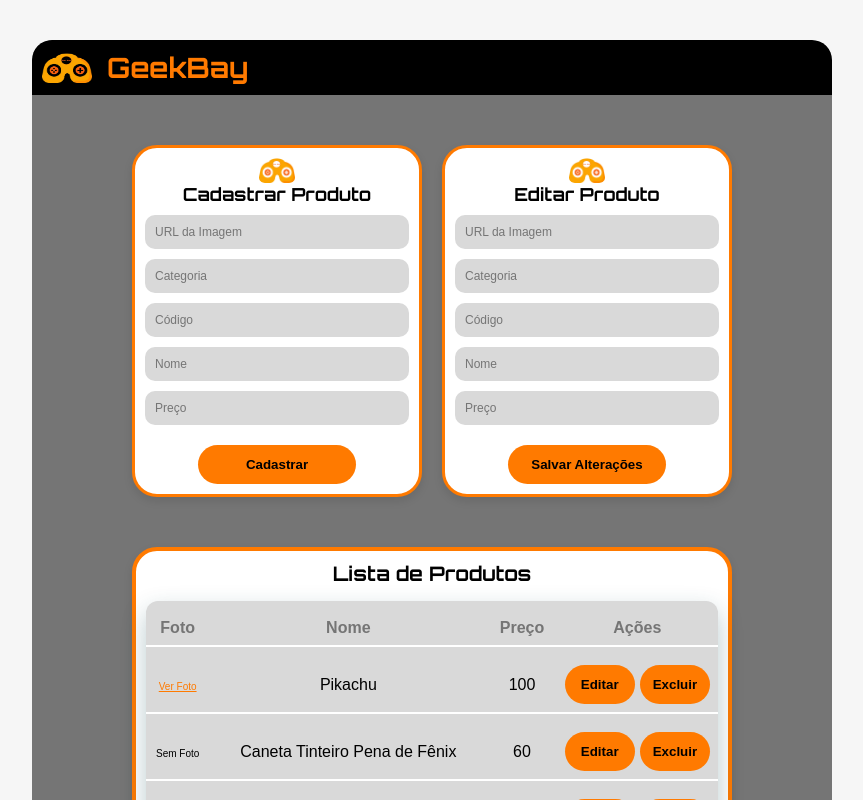
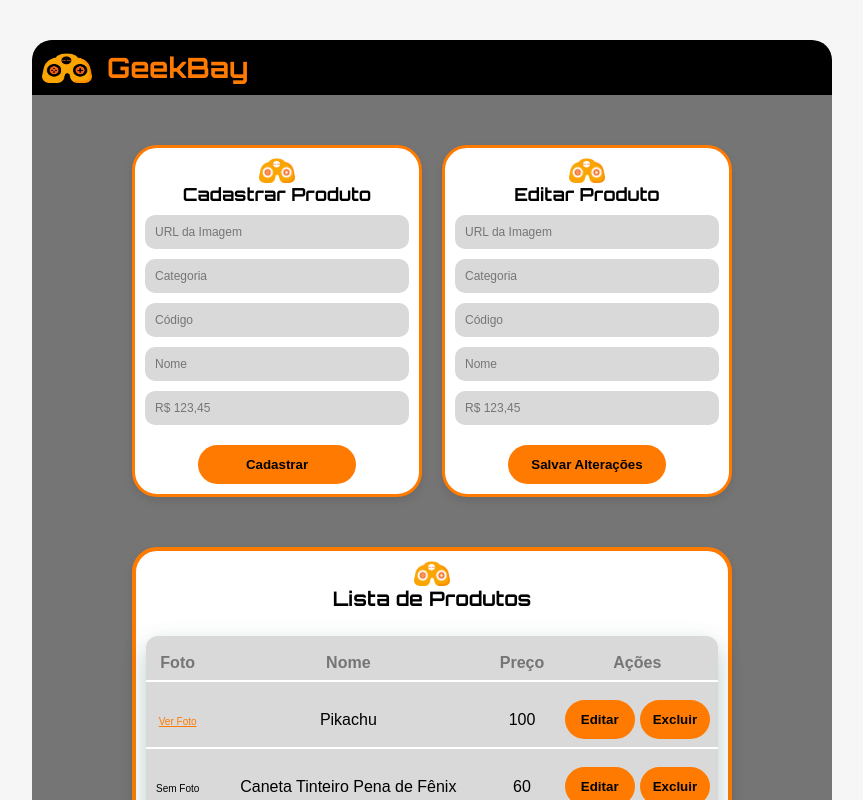
Before and after one commit to ryanpabloac/geekbay, a Next.js app in the folder frontend/: page / in a window 1280 px wide. Shown: the top 800 px of the page, without its empty margins (208-1071 px from the left). Built offline with nearby package versions, Linux system fonts and the light colour scheme; data requests are answered from the project's data file.

Commit message:
[Frontend]fix: placeholder de preço e acrescimo de imagem da logo no card de lista

```diff
--- a/frontend/app/page.tsx
+++ b/frontend/app/page.tsx
@@ -19,7 +19,7 @@ const ModalAviso = ({ mensagem, aoFechar, aoConfirmar }: {
           {aoConfirmar ? (
             <>
               <button onClick={aoConfirmar} className={styles.btnAcao}>Sim, Excluir</button>
-              <button onClick={aoFechar} className={styles.btnAcao} style={{backgroundColor: '#757575'}}>Cancelar</button>
+              <button onClick={aoFechar} className={styles.btnAcao} style={{ backgroundColor: '#757575' }}>Cancelar</button>
             </>
           ) : (
             <button onClick={aoFechar} className={styles.btnAcao}>OK</button>
@@ -127,20 +127,20 @@ export default function Produtos() {
           {/* CARD CADASTRAR */}
           <section className={styles.card}>
             <div className={styles.cardTituloImg}>
-              <img src={formCadastrar.img || '/icone-GB.png'} alt="Preview" className={styles.logoCard} style={{objectFit: 'contain', borderRadius: '8px'}} />
+              <img src={formCadastrar.img || '/icone-GB.png'} alt="Preview" className={styles.logoCard} style={{ objectFit: 'contain', borderRadius: '8px' }} />
               <h2>Cadastrar Produto</h2>
             </div>
             <form onSubmit={handleCadastrar} className={styles.formulario}>
               <input className={styles.inputGroup} type="text" placeholder="URL da Imagem" value={formCadastrar.img}
-                onChange={(e) => setFormCadastrar({...formCadastrar, img: e.target.value})} />
+                onChange={(e) => setFormCadastrar({ ...formCadastrar, img: e.target.value })} />
               <input className={styles.inputGroup} type="text" placeholder="Categoria" value={formCadastrar.categoria}
-                onChange={(e) => setFormCadastrar({...formCadastrar, categoria: e.target.value})} required />
+                onChange={(e) => setFormCadastrar({ ...formCadastrar, categoria: e.target.value })} required />
               <input className={styles.inputGroup} type="text" placeholder="Código" value={formCadastrar.codigo}
-                onChange={(e) => setFormCadastrar({...formCadastrar, codigo: e.target.value})} required />
+                onChange={(e) => setFormCadastrar({ ...formCadastrar, codigo: e.target.value })} required />
               <input className={styles.inputGroup} type="text" placeholder="Nome" value={formCadastrar.nome}
-                onChange={(e) => setFormCadastrar({...formCadastrar, nome: e.target.value})} required />
-              <input className={styles.inputGroup} type="text" placeholder="Preço" value={formCadastrar.preco}
-                onChange={(e) => setFormCadastrar({...formCadastrar, preco: e.target.value})} required />
+                onChange={(e) => setFormCadastrar({ ...formCadastrar, nome: e.target.value })} required />
+              <input className={styles.inputGroup} type="text" placeholder="R$ 123,45" value={formCadastrar.preco}
+                onChange={(e) => setFormCadastrar({ ...formCadastrar, preco: e.target.value })} required />
               <button type="submit" className={styles.btnAcao}>Cadastrar</button>
             </form>
           </section>
@@ -148,21 +148,21 @@ export default function Produtos() {
           {/* CARD EDITAR */}
           <section className={styles.card}>
             <div className={styles.cardTituloImg}>
-              <img src={formEditar.img || '/icone-GB.png'} alt="Preview" className={styles.logoCard} style={{objectFit: 'contain', borderRadius: '8px'}} />
+              <img src={formEditar.img || '/icone-GB.png'} alt="Preview" className={styles.logoCard} style={{ objectFit: 'contain', borderRadius: '8px' }} />
               <h2>Editar Produto</h2>
             </div>
             <form onSubmit={handleSalvarEdicao} className={styles.formulario}>
               <input type="hidden" value={formEditar.id} />
               <input className={styles.inputGroup} type="text" placeholder="URL da Imagem" value={formEditar.img}
-                onChange={(e) => setFormEditar({...formEditar, img: e.target.value})} />
+                onChange={(e) => setFormEditar({ ...formEditar, img: e.target.value })} />
               <input type="text" className={styles.inputGroup} placeholder="Categoria" value={formEditar.categoria}
-                onChange={(e) => setFormEditar({...formEditar, categoria: e.target.value})} required />
+                onChange={(e) => setFormEditar({ ...formEditar, categoria: e.target.value })} required />
               <input className={styles.inputGroup} type="text" placeholder="Código" value={formEditar.codigo}
-                onChange={(e) => setFormEditar({...formEditar, codigo: e.target.value})} required />
+                onChange={(e) => setFormEditar({ ...formEditar, codigo: e.target.value })} required />
               <input type="text" className={styles.inputGroup} placeholder="Nome" value={formEditar.nome}
-                onChange={(e) => setFormEditar({...formEditar, nome: e.target.value})} required />
-              <input type="text" className={styles.inputGroup} placeholder="Preço" value={formEditar.preco}
-                onChange={(e) => setFormEditar({...formEditar, preco: e.target.value})} required />
+                onChange={(e) => setFormEditar({ ...formEditar, nome: e.target.value })} required />
+              <input type="text" className={styles.inputGroup} placeholder="R$ 123,45" value={formEditar.preco}
+                onChange={(e) => setFormEditar({ ...formEditar, preco: e.target.value })} required />
               <button type="submit" className={styles.btnAcao} disabled={!formEditar.id}>Salvar Alterações</button>
             </form>
           </section>
@@ -170,7 +170,11 @@ export default function Produtos() {
 
         {/* LISTA DE PRODUTOS */}
         <section className={`${styles.card} ${styles.secaoListaCard}`}>
-          <h2>Lista de Produtos</h2>
+          <div className={styles.cardTituloImg}>
+            <img src={formEditar.img || '/icone-GB.png'} alt="Preview" className={styles.logoCard} style={{ objectFit: 'contain', borderRadius: '8px' }} />
+            <h2>Lista de Produtos</h2>
+          </div>
+
           <table className={styles.tabelaContainer}>
             <thead>
               <tr>
@@ -185,9 +189,9 @@ export default function Produtos() {
                 <tr key={p.id}>
                   <td>
                     {p.img ? (
-                       <a href={p.img} target="_blank" rel="noreferrer" style={{fontSize: '10px', color: '#FF7A00'}}>Ver Foto</a>
+                      <a href={p.img} target="_blank" rel="noreferrer" style={{ fontSize: '10px', color: '#FF7A00' }}>Ver Foto</a>
                     ) : (
-                       <span style={{fontSize: '10px'}}>Sem Foto</span>
+                      <span style={{ fontSize: '10px' }}>Sem Foto</span>
                     )}
                   </td>
                   <td>{p.nome}</td>
```
